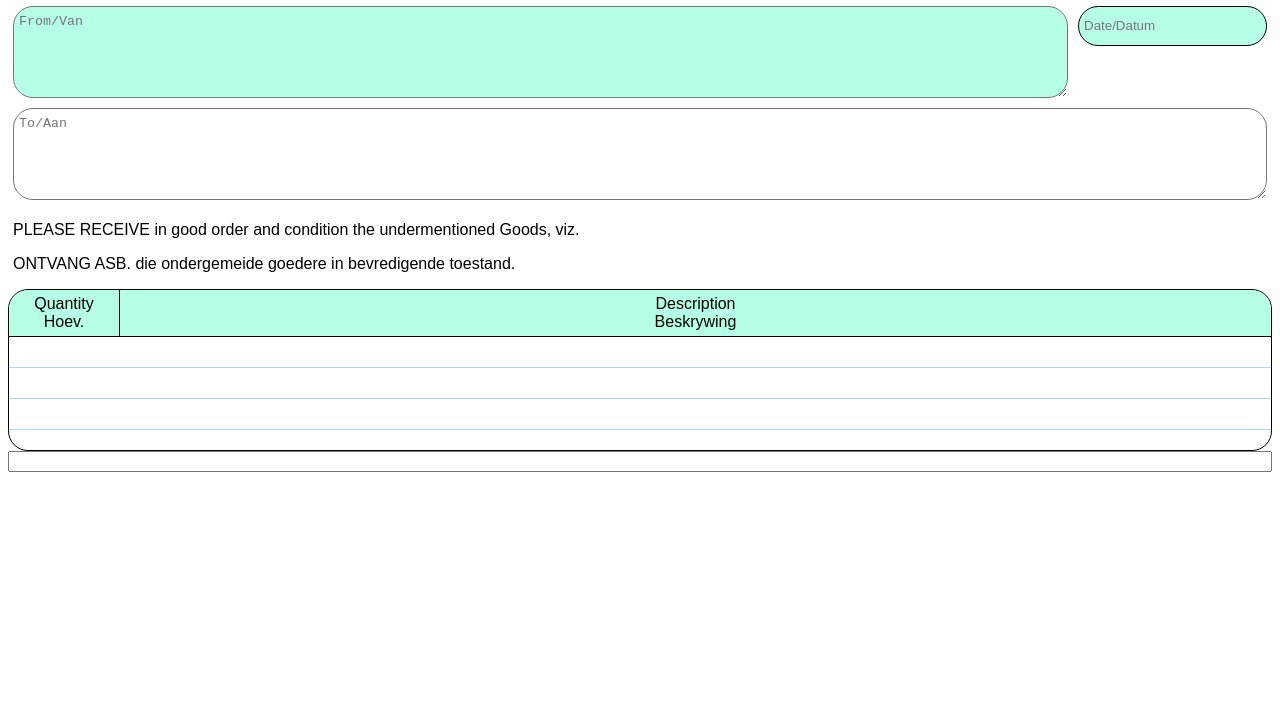
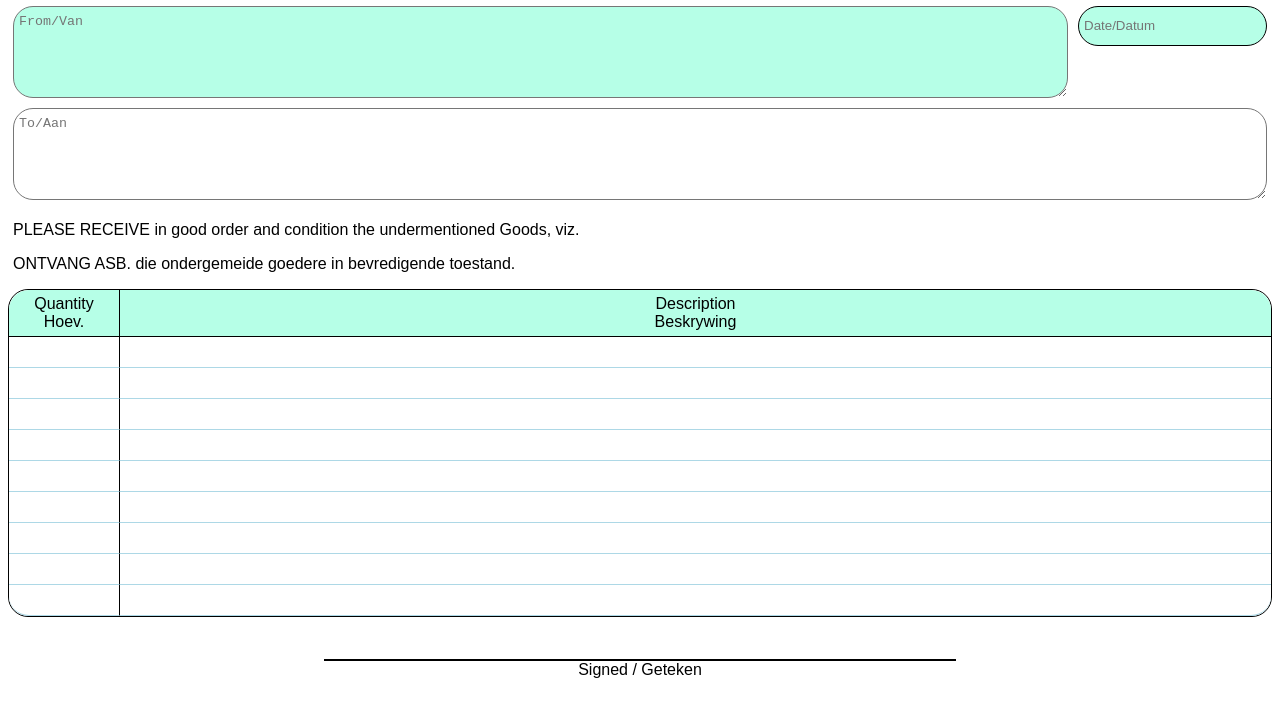
Before and after one commit to davidjohnmaccallum/forms_study, a plain HTML site: page delivery.html in a window 1280 px wide. Shown: the part 87-800 px from the top of the page. Drawn offline with Linux system fonts and the light colour scheme.

Commit message:
Finished styling delivery form

```diff
--- a/delivery.html
+++ b/delivery.html
@@ -19,6 +19,20 @@
             justify-content: space-between;
         }
 
+        .signature-row {
+            display: flex;
+            flex-direction: column;
+            align-items: center;
+        }
+
+        input.signature {
+            border: 0;
+            border-bottom: 2px solid;
+            width: 50%;
+            line-height: 3em;
+            text-align: center;
+        }
+
         input.stylized {
             border-radius: 20px;
             padding: 5px;
@@ -31,7 +45,6 @@
         .table {
             border: 1px solid black;
             border-radius: 20px;
-            padding-bottom: 20px;
         }
 
         .table-header {
@@ -56,12 +69,24 @@
             border-right: initial;
         }
 
-        .table input {
+        .table-row input {
             line-height: 1.5em;
             padding: 5px;
             box-sizing: content-box;
             border: 0;
             border-bottom: 1px solid lightblue;
+        }
+
+        .table-row input:first-child {
+            border-right: 1px solid;
+        }
+
+        .table-row:last-child input:first-child {
+            border-bottom-left-radius: 20px;
+        }
+
+        .table-row:last-child input:last-child {
+            border-bottom-right-radius: 20px;
         }
     </style>
 </head>
@@ -118,10 +143,41 @@
                 <input style="flex-grow: 1;" type="text" name="description.0" />
             </div>
 
+            <div class="table-row">
+                <input style="width: 100px;" type="number" name="quantity.0" />
+                <input style="flex-grow: 1;" type="text" name="description.0" />
+            </div>
+
+            <div class="table-row">
+                <input style="width: 100px;" type="number" name="quantity.0" />
+                <input style="flex-grow: 1;" type="text" name="description.0" />
+            </div>
+
+            <div class="table-row">
+                <input style="width: 100px;" type="number" name="quantity.0" />
+                <input style="flex-grow: 1;" type="text" name="description.0" />
+            </div>
+
+            <div class="table-row">
+                <input style="width: 100px;" type="number" name="quantity.0" />
+                <input style="flex-grow: 1;" type="text" name="description.0" />
+            </div>
+
+            <div class="table-row">
+                <input style="width: 100px;" type="number" name="quantity.0" />
+                <input style="flex-grow: 1;" type="text" name="description.0" />
+            </div>
+
+            <div class="table-row">
+                <input style="width: 100px;" type="number" name="quantity.0" />
+                <input style="flex-grow: 1;" type="text" name="description.0" />
+            </div>
+
         </div>
 
-        <div class="table-row">
-            <input style="flex-grow: 1; text-align: center;" type="text" name="signature" />
+        <div class="signature-row">
+            <input class="signature" type="text" name="signature" />
+            <label class="signature">Signed / Geteken</label>
         </div>
 
     </form>
```
